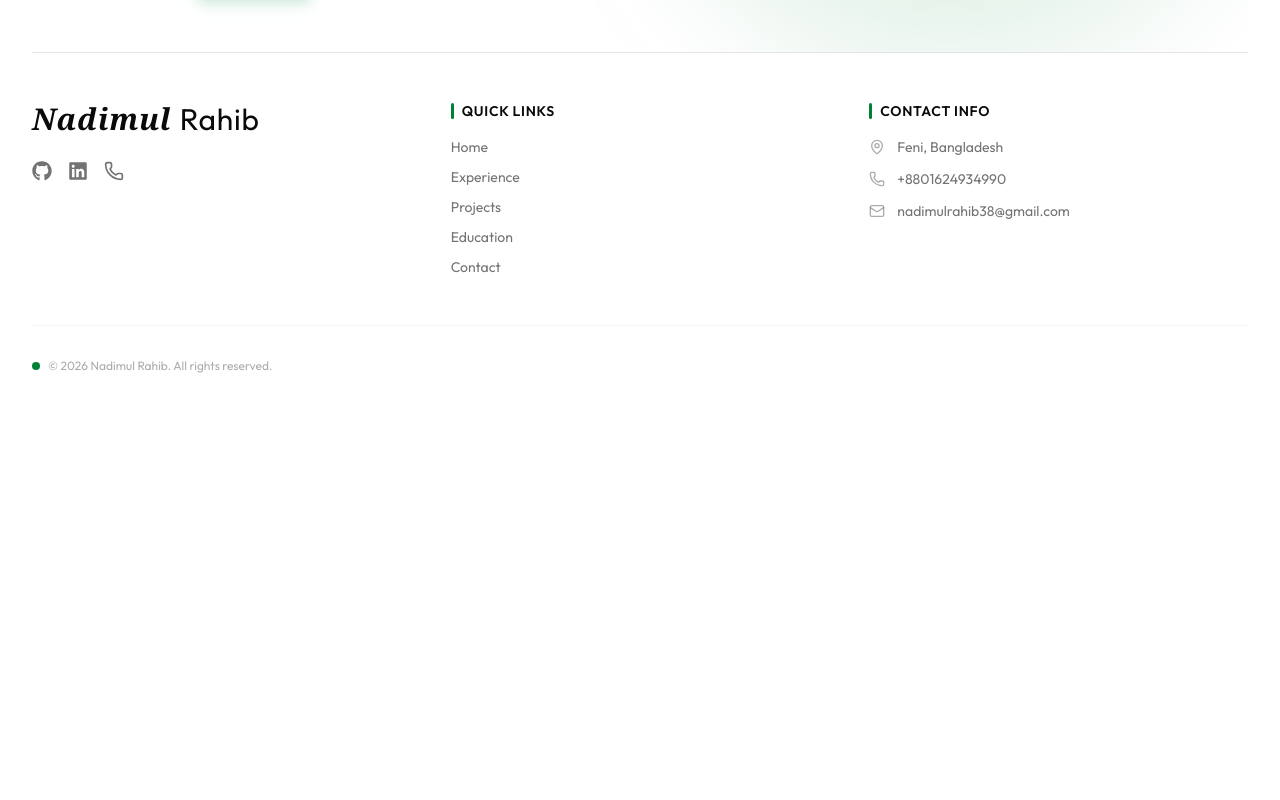
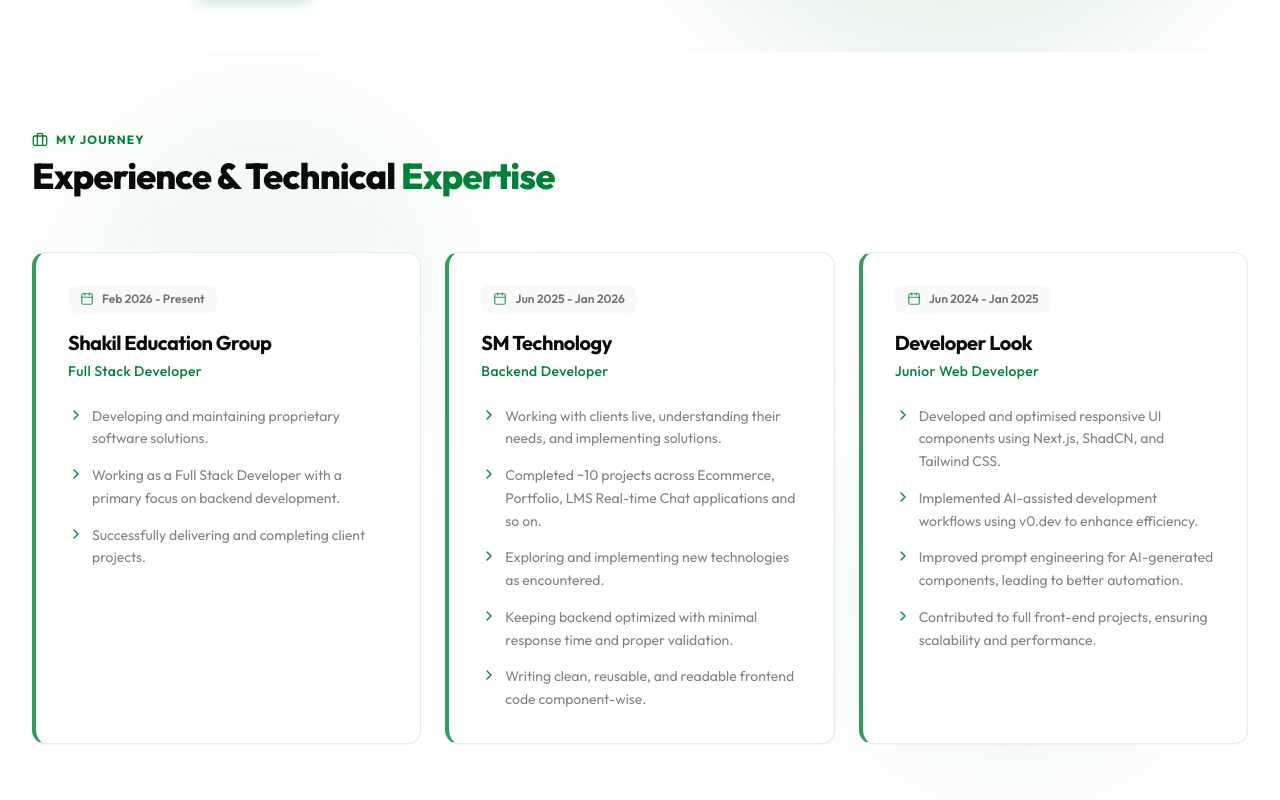
Before and after one commit to nadimulrahib/nadimul-rahib, a Next.js app: page / in a window 1280 px wide. Shown: the part 560-1360 px from the top of the page. Before the commit the page ends 982 px from the top, so only its background shows below. Built offline with nearby package versions, Linux system fonts and the light colour scheme.

Commit message:
added exprience

```diff
--- a/src/app/page.tsx
+++ b/src/app/page.tsx
@@ -1,11 +1,12 @@
+import Experience from "../components/Exprience/Exprience";
 import HeroSection from "../components/hero/hero";
-import { Button } from "../components/ui/button";
 
 export default function Home() {
   return <>
 
   <div>
     <HeroSection></HeroSection>
+    <Experience/>
   </div>
   </>;
 }
--- /dev/null
+++ b/src/components/Exprience/Exprience.tsx
@@ -0,0 +1,109 @@
+import React from 'react';
+import { Briefcase, Calendar, ChevronRight } from 'lucide-react';
+
+const EXPERIENCES = [
+  {
+    company: 'Shakil Education Group',
+    role: 'Full Stack Developer',
+    period: 'Feb 2026 - Present',
+    points: [
+      'Developing and maintaining proprietary software solutions.',
+      'Working as a Full Stack Developer with a primary focus on backend development.',
+      'Successfully delivering and completing client projects.'
+    ]
+  },
+  {
+    company: 'SM Technology',
+    role: 'Backend Developer',
+    period: 'Jun 2025 - Jan 2026',
+    points: [
+      'Working with clients live, understanding their needs, and implementing solutions.',
+      'Completed ~10 projects across Ecommerce, Portfolio, LMS Real-time Chat applications and so on.',
+      'Exploring and implementing new technologies as encountered.',
+      'Keeping backend optimized with minimal response time and proper validation.',
+      'Writing clean, reusable, and readable frontend code component-wise.'
+    ]
+  },
+  {
+    company: 'Developer Look',
+    role: 'Junior Web Developer',
+    period: 'Jun 2024 - Jan 2025',
+    points: [
+      'Developed and optimised responsive UI components using Next.js, ShadCN, and Tailwind CSS.',
+      'Implemented AI-assisted development workflows using v0.dev to enhance efficiency.',
+      'Improved prompt engineering for AI-generated components, leading to better automation.',
+      'Contributed to full front-end projects, ensuring scalability and performance.'
+    ]
+  }
+];
+
+export default function ExperienceSection() {
+  return (
+    <section className="relative w-full bg-background text-foreground py-20  overflow-hidden font-sans">
+      {/* Background Subtle Accent Lights */}
+      <div className="absolute top-10 left-10 w-96 h-96 bg-primary/5 rounded-full blur-3xl pointer-events-none" />
+      <div className="absolute bottom-10 right-10 w-96 h-96 bg-primary/5 rounded-full blur-3xl pointer-events-none" />
+
+      <div className=" mx-auto relative z-10">
+
+        {/* Section Heading */}
+        <div className="flex flex-col space-y-2 mb-14 text-left">
+          <div className="flex items-center space-x-2 text-primary">
+            <Briefcase className="w-4 h-4" />
+            <span className="text-xs font-bold tracking-widest uppercase">My Journey</span>
+          </div>
+          <h2 className="text-3xl sm:text-4xl font-extrabold tracking-tight text-foreground">
+            Experience & Technical <span className="text-primary">Expertise</span>
+          </h2>
+        </div>
+
+        {/* Dynamic & Uniform Responsive Grid */}
+        {/* lg:grid-cols-3 এ items-stretch ব্যবহার করায় বড় স্ক্রিনে সব কার্ডের Height ও Width নিখুঁতভাবে সমান থাকবে */}
+        <div className="grid grid-cols-1 md:grid-cols-2 lg:grid-cols-3 gap-6 items-stretch">
+          {EXPERIENCES.map((exp, idx) => (
+            <div
+              key={idx}
+              className="group relative flex flex-col justify-between p-6 sm:p-8 bg-card rounded-xl border border-border/80 border-l-4 border-l-primary/80 shadow-xs hover:shadow-md hover:border-border transition-all duration-300 transform hover:-translate-y-1 h-full"
+            >
+              {/* Upper Content Section */}
+              <div className="flex flex-col h-full">
+
+                {/* Timeline & Period Badge */}
+                <div className="flex items-center space-x-2 mb-4 text-xs font-semibold text-muted-foreground bg-muted/60 px-3 py-1.5 rounded-md w-fit">
+                  <Calendar className="w-3.5 h-3.5 text-primary/80" />
+                  <span>{exp.period}</span>
+                </div>
+
+                {/* Company Name */}
+                <h3 className="text-xl font-bold text-foreground tracking-tight leading-snug group-hover:text-primary transition-colors duration-200 mb-1">
+                  {exp.company}
+                </h3>
+
+                {/* Role / Designation */}
+                <p className="text-sm font-medium text-primary mb-6 tracking-wide">
+                  {exp.role}
+                </p>
+
+                {/* Work Responsibilities List */}
+                {/* flex-1 ব্যবহারের কারণে ভেতরের লিস্টটি বাকি ফাঁকা জায়গা সমানভাবে ভাগ করে নেবে */}
+                <ul className="space-y-3.5 flex-1">
+                  {exp.points.map((point, pIdx) => (
+                    <li key={pIdx} className="flex items-start text-xs sm:text-sm text-muted-foreground/90 leading-relaxed group/item">
+                      {/* Modern Bullet Point using Custom Arrows */}
+                      <ChevronRight className="w-4 h-4 text-primary mt-0.5 mr-2 shrink-0 select-none transition-transform duration-200 group-hover/item:translate-x-0.5" />
+                      <span>{point}</span>
+                    </li>
+                  ))}
+                </ul>
+              </div>
+
+              {/* Subtle Card Bottom Accent for Premium Feel */}
+              <div className="absolute bottom-0 right-0 w-24 h-24 bg-gradient-to-br from-transparent to-primary/5 rounded-br-xl pointer-events-none opacity-0 group-hover:opacity-100 transition-opacity duration-300" />
+            </div>
+          ))}
+        </div>
+
+      </div>
+    </section>
+  );
+}
```
